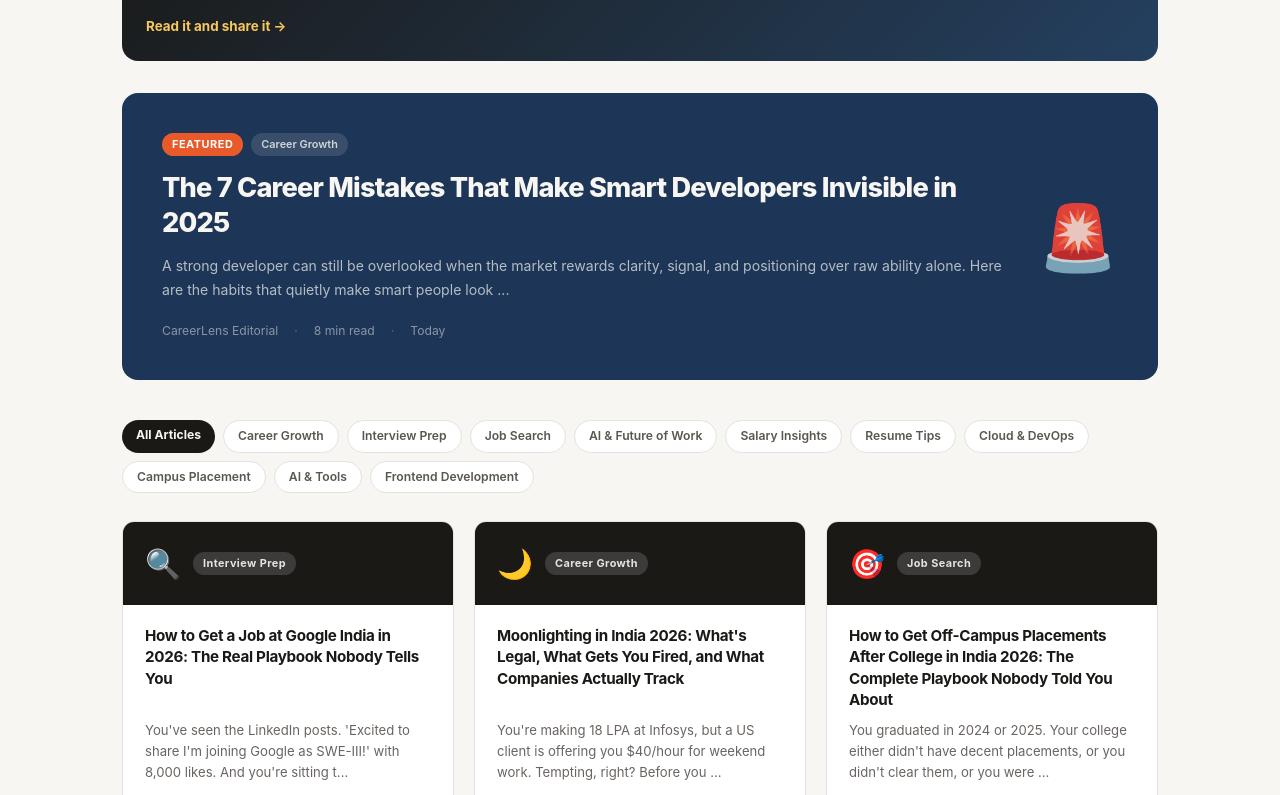
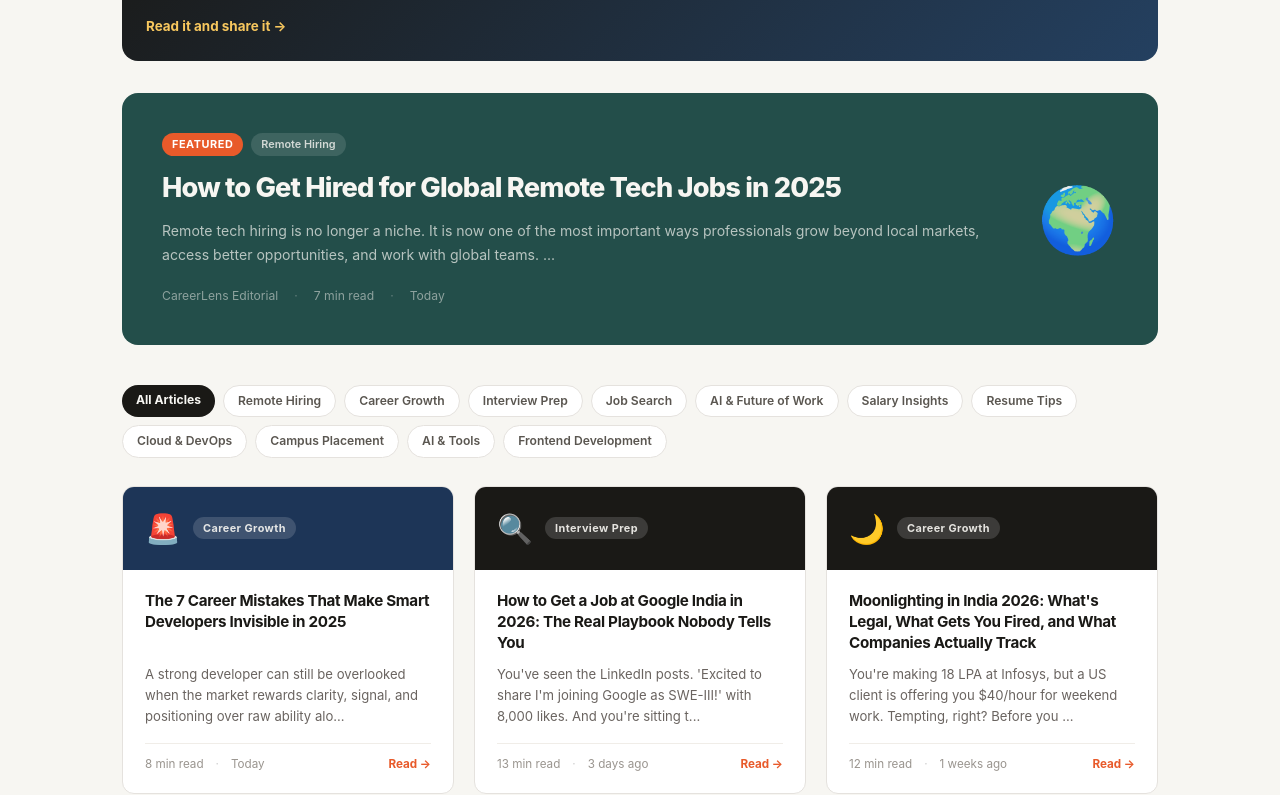
Before and after one commit to faraz0104/careerlens, a Next.js app: page /blog in a window 1280 px wide. Shown: the part 1025-1820 px from the top of the page. Built offline with nearby package versions, Linux system fonts and the light colour scheme.

Commit message:
Broaden blog content for global remote hiring

```diff
--- a/app/blog/page.tsx
+++ b/app/blog/page.tsx
@@ -17,9 +17,9 @@ const FEATURED_TOPIC_LINKS = [
     href: "/blog/why-your-resume-gets-rejected-ats",
   },
   {
-    title: "Salary benchmarks",
-    description: "Compare compensation patterns across experience levels and company types.",
-    href: "/blog/software-engineer-salary-india-2025",
+    title: "Global remote roles",
+    description: "Explore how developers are getting hired for remote and distributed teams across multiple countries.",
+    href: "/blog/how-to-get-hired-for-global-remote-tech-jobs-2025",
   },
   {
     title: "System design prep",
--- a/content/blog/ai-tools-every-developer-must-know-2025.mdx
+++ b/content/blog/ai-tools-every-developer-must-know-2025.mdx
@@ -9,12 +9,12 @@ author: "CareerLens Editorial"
 authorRole: "Career Research Team"
 coverEmoji: "🤖"
 coverColor: "#0f1f3d"
-intro: "The developers getting promoted and raising salaries fastest in 2025 aren't writing more code — they're writing better code faster using AI as a force multiplier. But the ecosystem has exploded beyond ChatGPT. Here are the 10 tools actually making a measurable difference in developer workflows at top Indian and global companies."
+intro: "The developers getting promoted and raising salaries fastest in 2025 aren't writing more code — they're writing better code faster using AI as a force multiplier. But the ecosystem has exploded beyond ChatGPT. Here are the 10 tools actually making a measurable difference in developer workflows at modern global teams."
 tags: ["AI","tools","developer","productivity","2025"]
 relatedSlugs: ["top-10-in-demand-tech-skills-india-2026","fresher-to-10lpa-roadmap","aws-azure-gcp-which-cloud-to-learn"]
 ---
 
-## How Indian Developers Are Actually Combining These Tools
+## How Developers Are Actually Combining These Tools
 
 The smartest developers aren't picking one tool — they're stacking them. A typical workflow at companies like **Razorpay, Swiggy, and CRED** looks like this: **Cursor** as the primary editor for writing and refactoring code, **Claude** open in a browser tab for architectural decisions and code review, **Warp** as the terminal for DevOps tasks, and **Raycast** for quick one-off queries.
 
@@ -24,7 +24,7 @@ The cost? Around **$40-50/month** combined ($20 Cursor Pro + $20 Claude Pro + fr
 
 If you're job hunting and want to position yourself as an AI-augmented developer, mention specific tools and outcomes on your resume. [Check your ATS score](/resume) to make sure recruiters at companies using Workday and Greenhouse can parse your AI tooling experience correctly.
 
-## Salary Impact: What AI-Skilled Developers Are Actually Earning in India (2025)
+## Salary Impact: What AI-Skilled Developers Are Actually Earning in Global Markets
 
 The salary gap between developers who use AI tools effectively and those who don't is now measurable. Here's what we're seeing in the Indian market:
 
--- /dev/null
+++ b/content/blog/how-to-get-hired-for-global-remote-tech-jobs-2025.mdx
@@ -0,0 +1,78 @@
+---
+title: "How to Get Hired for Global Remote Tech Jobs in 2025"
+metaTitle: "Global Remote Tech Jobs 2025 | How to Get Hired"
+metaDesc: "A practical guide to landing remote tech jobs with international teams in 2025, including positioning, portfolios, interviews, and salary expectations."
+category: "Remote Hiring"
+readTime: "7 min read"
+publishedAt: "2026-07-30"
+author: "CareerLens Editorial"
+authorRole: "Career Research Team"
+coverEmoji: "🌍"
+coverColor: "#234e4a"
+intro: "Remote tech hiring is no longer a niche. It is now one of the most important ways professionals grow beyond local markets, access better opportunities, and work with global teams. Here is how to position yourself for it in 2025."
+tags: ["remote hiring","global jobs","remote work","tech careers","international hiring"]
+relatedSlugs: ["ai-tools-every-developer-must-know-2025","why-your-resume-gets-rejected-ats","the-7-career-mistakes-that-make-smart-developers-invisible"]
+---
+
+## Why Global Remote Hiring Is Growing
+
+International hiring has become a major channel for technology roles because companies need specialized talent and many teams now operate across time zones. Remote-first employers, distributed startups, and large global companies are hiring for software, cybersecurity, data, product, and support functions without requiring relocation.
+
+That has changed the game for professionals who want more opportunities than a local market can offer. Instead of competing only with people nearby, you may now be competing with strong candidates from several countries at once.
+
+## What Employers Look For in Remote Candidates
+
+The strongest remote candidates usually stand out in four areas:
+
+- They communicate clearly and document their work.
+- They show strong technical depth or domain depth.
+- They are reliable in async environments.
+- They can explain outcomes without needing constant guidance.
+
+A good remote profile is not just about skill. It is about trust.
+
+## Build a Profile That Feels Global
+
+When you apply for international roles, your profile should feel tailored to a global audience. That means using clear English, strong project explanations, and a resume structure that is easy to scan.
+
+Your portfolio should show practical work, not just coursework. If you are a developer, include shipped projects, API work, deployment examples, testing, performance thinking, and problem-solving notes. If you are in cybersecurity, emphasize incident thinking, vulnerability work, or secure systems experience. If you work in product or data, show how you make decisions that improve results.
+
+## The One Thing Many Candidates Miss
+
+The biggest mistake is treating remote jobs like ordinary local applications. They are not.
+
+Remote employers often care about how you work, not just what you know. That means your communication style matters. Your writing matters. Your ability to explain progress and blockers matters. A strong candidate often looks calm, organized, and easy to collaborate with.
+
+## How to Prepare for Remote Interviews
+
+Remote interviews usually test for clarity and judgment. Expect questions about:
+
+- how you handle ambiguity
+- how you communicate progress in a distributed team
+- how you structure your work without direct oversight
+- how you respond to changing priorities
+
+You should be ready to explain your process, your trade-offs, and the reasons behind your decisions.
+
+## What Salary Expectations Look Like
+
+Remote pay varies a lot by role, company maturity, and region. In many cases, remote jobs can pay more than local roles because companies are hiring across a broader talent market. The exact amount depends on the employer, the seniority of the role, and whether the position is fully remote or hybrid.
+
+A useful approach is to benchmark against the role and the company, not just your local market. A role that looks ordinary locally may be much more valuable in a global context.
+
+## What to Put on Your Resume for Global Roles
+
+For international applications, keep your resume simple and outcome-focused. Use a clean structure, avoid clutter, and make your impact easy to understand. Include:
+
+- role titles that match the market
+- tools and platforms that are relevant
+- measurable results where possible
+- links to portfolio work or public projects
+
+You should also tailor your profile to the specific role you target, rather than sending the same version everywhere.
+
+## Final Advice
+
+The best way to get hired for global remote roles is to stop thinking of yourself as local talent and start thinking of yourself as internationally relevant talent. That means being clear, visible, and easy to trust.
+
+If you can show strong work, thoughtful communication, and a clear professional story, you become much more attractive to companies beyond your home market.
```
